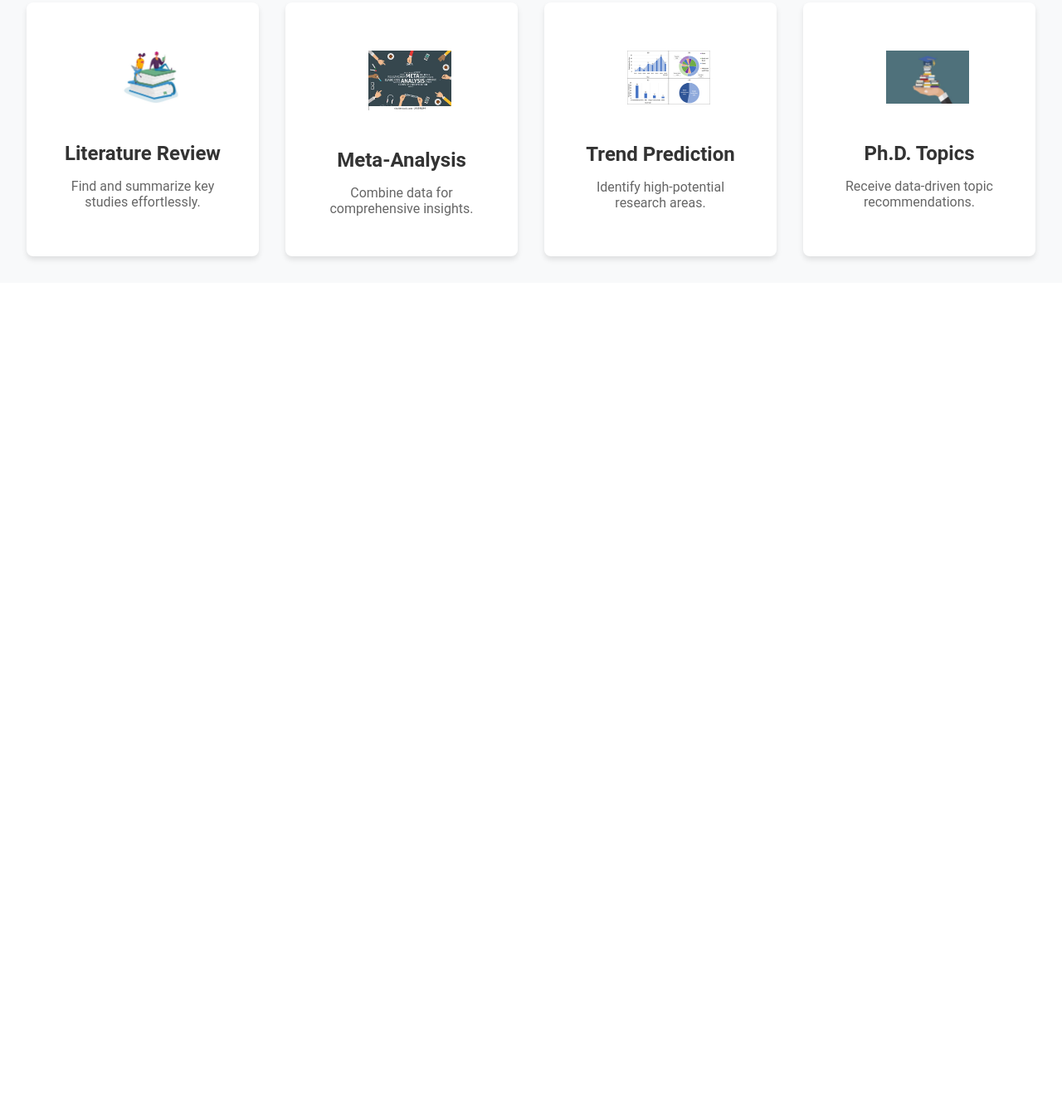
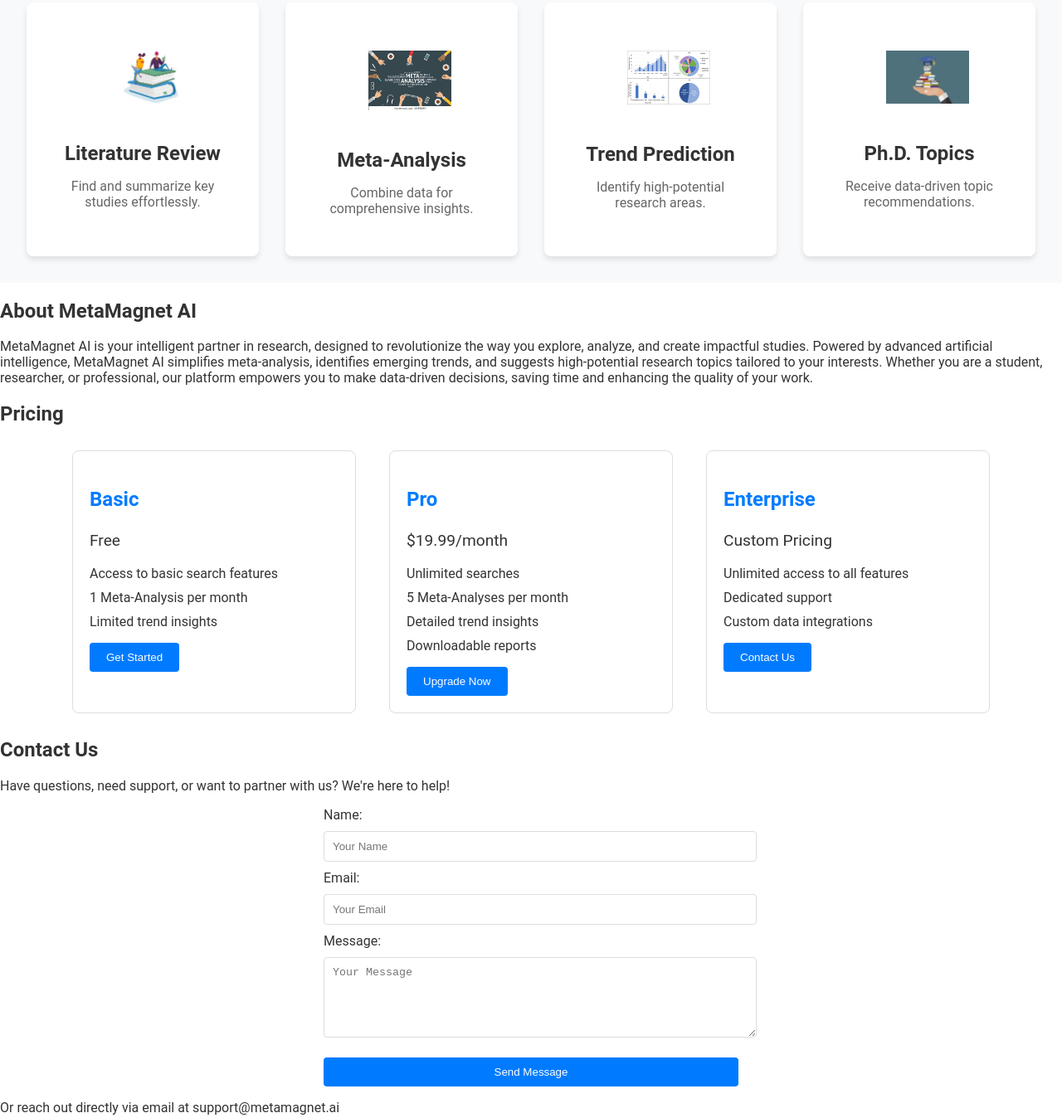
Before and after one commit to emekac-dev/MetaMagnetAI, a website: page public/index.html in a window 1280 px wide. Shown: the part 470-1818 px from the top of the page at 83% size. Before the commit the page ends 811 px from the top, so only its background shows below. Drawn offline with Linux system fonts and the light colour scheme.

Commit message:
Update index.html
about, pricing and contact

```diff
--- a/public/index.html
+++ b/public/index.html
@@ -74,6 +74,74 @@
       <p>Receive data-driven topic recommendations.</p>
     </div>
   </section>
+   <!-- About Section -->
+  <section id="about" class="about-section">
+  <h2>About MetaMagnet AI</h2>
+  <p>
+    MetaMagnet AI is your intelligent partner in research, designed to revolutionize the way you explore, analyze, and create impactful studies.
+    Powered by advanced artificial intelligence, MetaMagnet AI simplifies meta-analysis, identifies emerging trends, and suggests high-potential
+    research topics tailored to your interests. Whether you are a student, researcher, or professional, our platform empowers you to make data-driven decisions,
+    saving time and enhancing the quality of your work.
+  </p>
+</section>
+
+   <!-- Pricing Section -->
+  <section id="pricing" class="pricing-section">
+  <h2>Pricing</h2>
+  <div class="pricing-tiers">
+    <div class="tier">
+      <h3>Basic</h3>
+      <p>Free</p>
+      <ul>
+        <li>Access to basic search features</li>
+        <li>1 Meta-Analysis per month</li>
+        <li>Limited trend insights</li>
+      </ul>
+      <button>Get Started</button>
+    </div>
+    <div class="tier">
+      <h3>Pro</h3>
+      <p>$19.99/month</p>
+      <ul>
+        <li>Unlimited searches</li>
+        <li>5 Meta-Analyses per month</li>
+        <li>Detailed trend insights</li>
+        <li>Downloadable reports</li>
+      </ul>
+      <button>Upgrade Now</button>
+    </div>
+    <div class="tier">
+      <h3>Enterprise</h3>
+      <p>Custom Pricing</p>
+      <ul>
+        <li>Unlimited access to all features</li>
+        <li>Dedicated support</li>
+        <li>Custom data integrations</li>
+      </ul>
+      <button>Contact Us</button>
+    </div>
+  </div>
+</section>
+
+ <!-- Contact Section -->
+  <section id="contact" class="contact-section">
+  <h2>Contact Us</h2>
+  <p>Have questions, need support, or want to partner with us? We're here to help!</p>
+  <form id="contact-form">
+    <label for="name">Name:</label>
+    <input type="text" id="name" placeholder="Your Name" required>
+
+    <label for="email">Email:</label>
+    <input type="email" id="email" placeholder="Your Email" required>
+
+    <label for="message">Message:</label>
+    <textarea id="message" rows="5" placeholder="Your Message" required></textarea>
+
+    <button type="submit">Send Message</button>
+  </form>
+  <p>Or reach out directly via email at <a href="mailto:support@metamagnet.ai">support@metamagnet.ai</a></p>
+</section>
+
 </body>
 
 </html>
```
